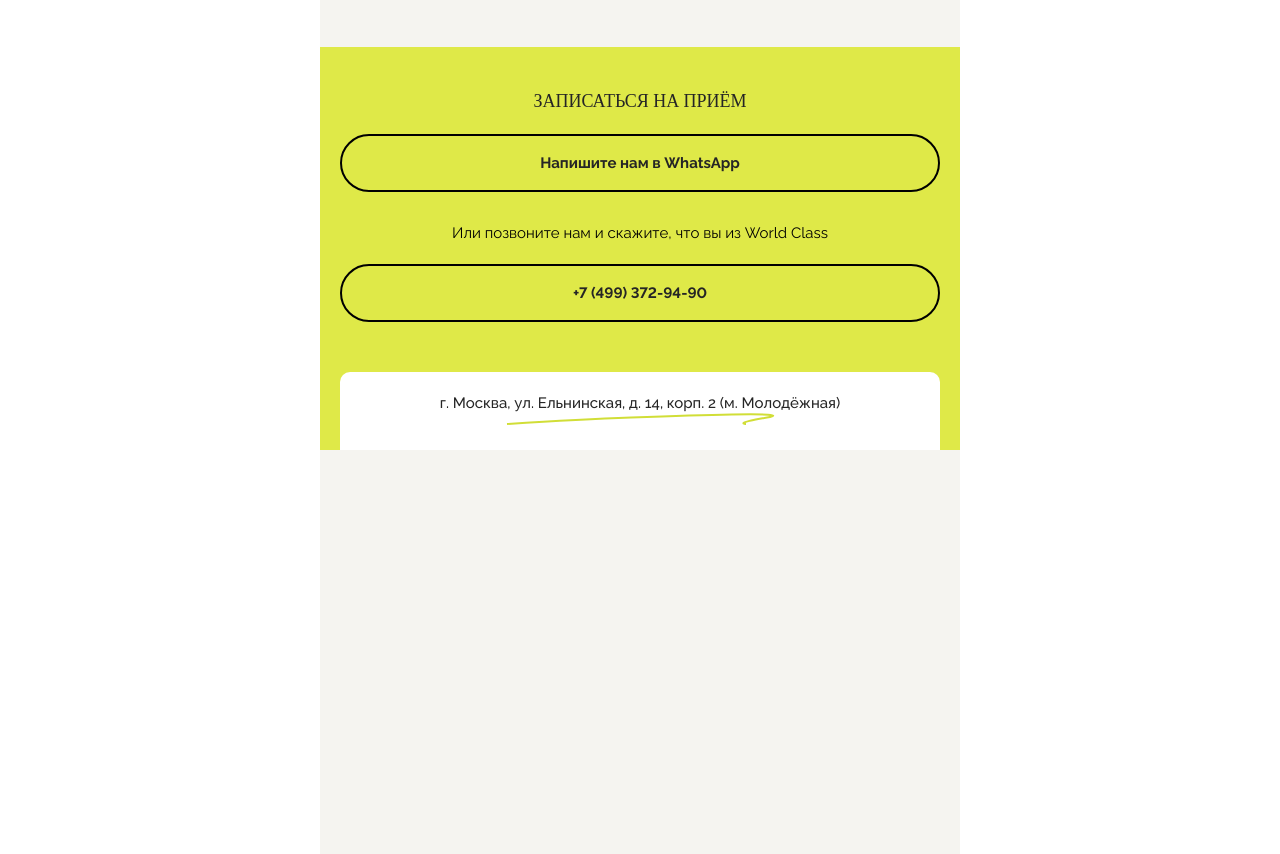
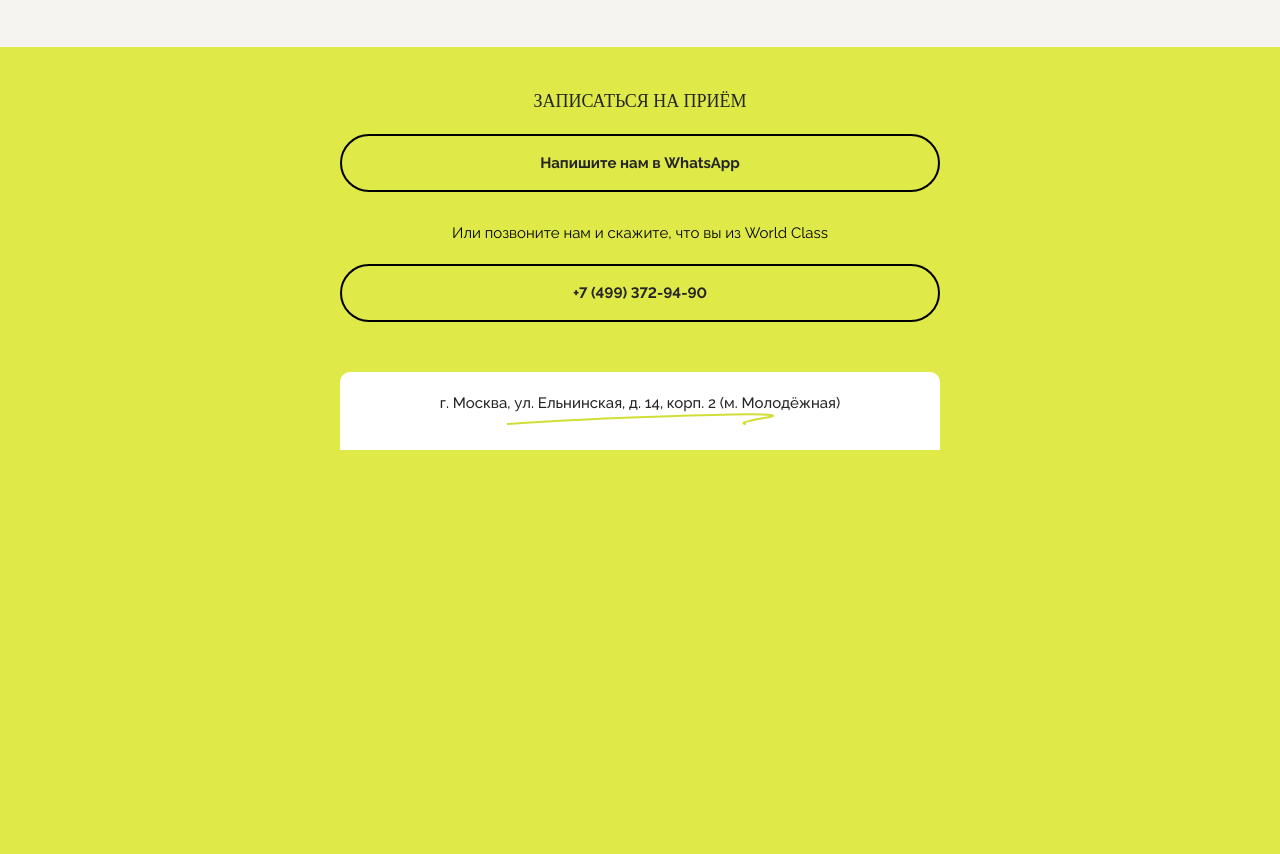
Before and after one commit to kostinpract/wdc-worldclass, a plain HTML site: page index.html in a window 1280 px wide. Shown: the part 8695-9549 px from the top of the page. Drawn offline with nearby package versions, Linux system fonts and the light colour scheme; some packages are replaced by stand-ins of ours; a script that the page names is missing; a web font is replaced by a local one.

Commit message:
fix: адаптировать не только под 320, но и сделать резину вплоть до 640px

```diff
--- a/index.html
+++ b/index.html
@@ -138,6 +138,8 @@
 
         </ul>
       </section>
+    </main>
+    <footer class="footer">
       <section id="order" class="order">
         <h2 class="order__title section-title">
           Записаться на приём
@@ -150,10 +152,7 @@
         <p class="order__address">
           г.&nbsp;Москва, ул.&nbsp;Ельнинская, д.&nbsp;14, корп.&nbsp;2 (м.&nbsp;Молодёжная)
         </p>
-
       </section>
-    </main>
-    <footer class="footer">
       <iframe src="https://yandex.ru/map-widget/v1/?z=12&ol=biz&oid=122246057329" width="100%" height="400" frameborder="0"></iframe>
     </footer>
   </div>
--- a/pages/index.css
+++ b/pages/index.css
@@ -17,11 +17,22 @@ body {
 }
 
 .page {
-  max-width: 640px;
   margin: 0 auto;
   padding: 0;
   background-color: #f5f4f0;
 }
+
+.main {
+  max-width: 640px;
+  margin: 0 auto;
+  background-color: #f5f4f0;
+}
+
+.footer {
+  margin-top: 50px;
+  background-color: #DFE948;
+}
+
 
 .nav {
   padding: 14px 20px;
@@ -63,6 +74,8 @@ body {
 }
 
 .header {
+  max-width: 600px;
+  margin: 0 auto;
   padding: 35px 20px 0;
 }
 
@@ -308,9 +321,14 @@ body {
   background-position-y: 25px;
 }
 
+.footer {
+  background-color: #DFE948;
+}
+
 .order {
+  max-width: 600px;
+  margin: 0 auto;
   background-color: #DFE948;
-  margin-top: 50px;
   padding: 40px 20px 0;
 }
 
```
